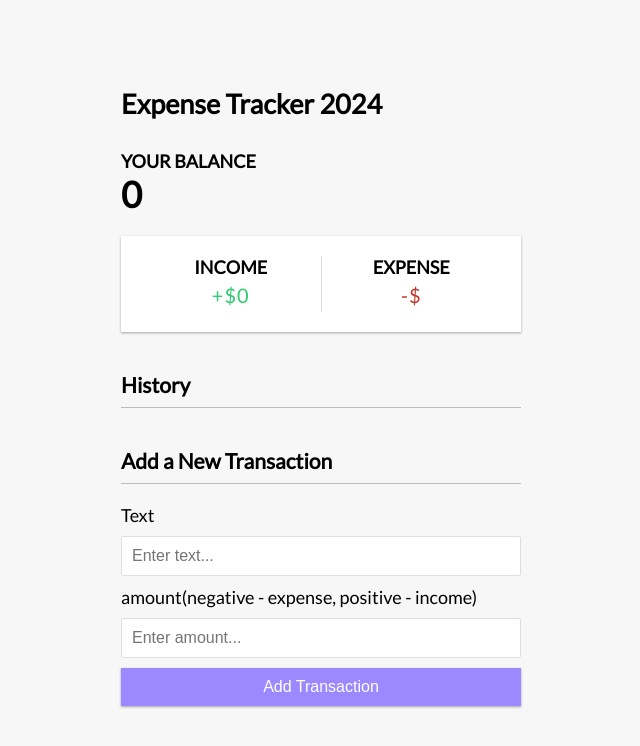
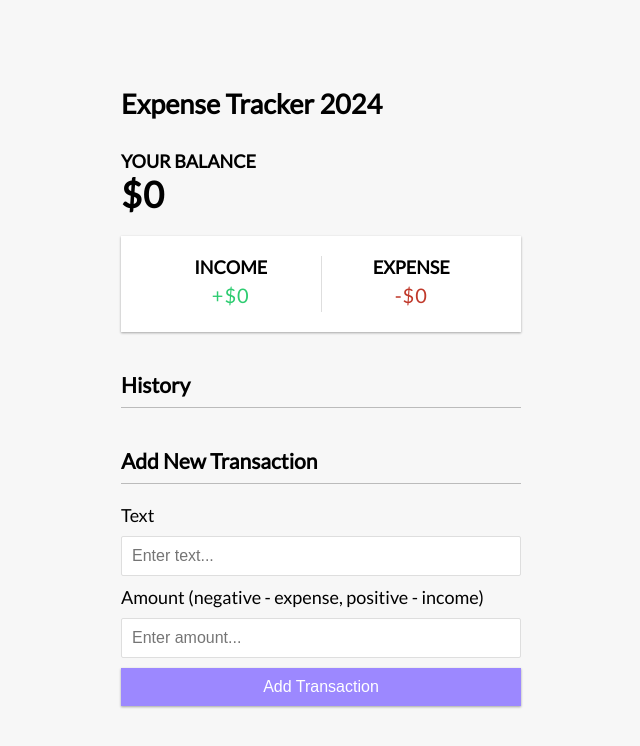
Before and after one commit to Nilceg/expense-tracker, a Vue app: page / in a window 1280 px wide. Shown: the top 746 px of the page, without its empty margins (319-959 px from the left). Built offline with nearby package versions, Linux system fonts and the light colour scheme.

Commit message:
added transaction list

```diff
--- a/src/components/AddTransaction.vue
+++ b/src/components/AddTransaction.vue
@@ -1,24 +1,22 @@
 <template>
-    <h3>Add a New Transaction</h3>
-    <form id="form" @submit.prevent="onSubmit">
+    <h3>Add New Transaction</h3>
+    <form  id="form" @submit.prevent="onSubmit">
         <div class="form-control">
             <label for="text">Text</label>
-            <input type="text" id="text" v-model="text" placeholder="Enter text...">
+            <input type="text" id="text" v-model="text" placeholder="Enter text..."/>
         </div>
 
         <div class="form-control">
-            <label for="amount">amount(negative - expense, positive - income)</label>
-            <input type="text" id="amount" v-model="amount" placeholder="Enter amount...">
+            <label for="amount">Amount (negative - expense, positive - income)</label>
+            <input type="text" id="amount" v-model="amount" placeholder="Enter amount..."/>
         </div>
         <!-- {{ text }} - {{ amount }} -->
-
         <button class="btn">Add Transaction</button>
-
     </form>
 </template>
 
 <script setup>
-import{ref, defineEmits} from 'vue'
+import {ref, defineEmits} from 'vue'
 const text = ref('')
 const amount = ref('')
 
@@ -34,7 +32,11 @@ const onSubmit = () => {
 
     emit('transactionSubmitted', transactionData)
 
+    //clear the values
     text.value = ''
     amount.value = ''
 }
+
+
+
 </script>
--- a/src/components/Balance.vue
+++ b/src/components/Balance.vue
@@ -1,10 +1,12 @@
 <template>
     <h4>Your Balance</h4>
-    <h1 id="balance"> {{ total }}</h1>
+    <h1 id="balance">${{ total }}</h1>
 </template>
 
 <script setup>
-import {defineProps} from 'vue'
+
+import { defineProps } from 'vue';
+
 
 const props = defineProps({
     total: {
@@ -12,4 +14,5 @@ const props = defineProps({
         require: true,
     }
 })
+
 </script>
--- a/src/components/IncomeExpenses.vue
+++ b/src/components/IncomeExpenses.vue
@@ -1,4 +1,5 @@
 <template>
+
   <div class="inc-exp-container">
       <div>
           <h4>Income</h4>
@@ -6,22 +7,23 @@
       </div>
       <div>
           <h4>Expense</h4>
-      <p id="money-minus" class="money minus">-${{ expenses }}</p>
+          <p id="money-minus" class="money minus">-${{ expense }}</p>
       </div>
   </div>
+
 </template>
 
 <script setup>
-import { defineProps } from 'vue';
+  import {defineProps} from 'vue'
 
   const props = defineProps({
       income: {
           type: Number,
           required: true,
       },
-  expenses: {
+      expense: {
           type: Number,
           required: true,
-  },
-});
+      }
+  })
 </script>
```
Lines whose indentation alone changed are shown as unchanged.
